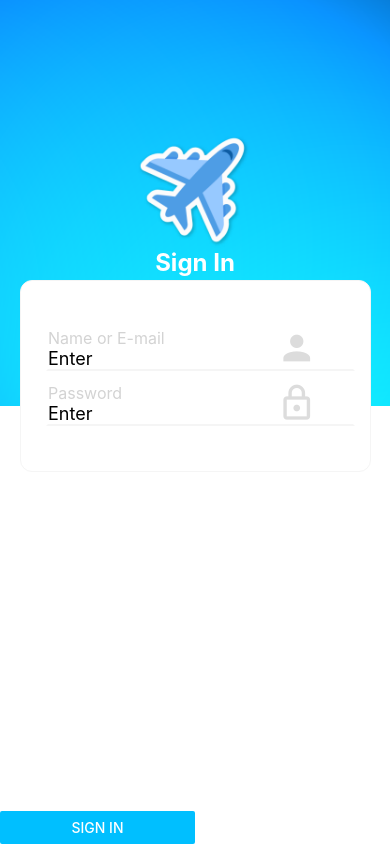
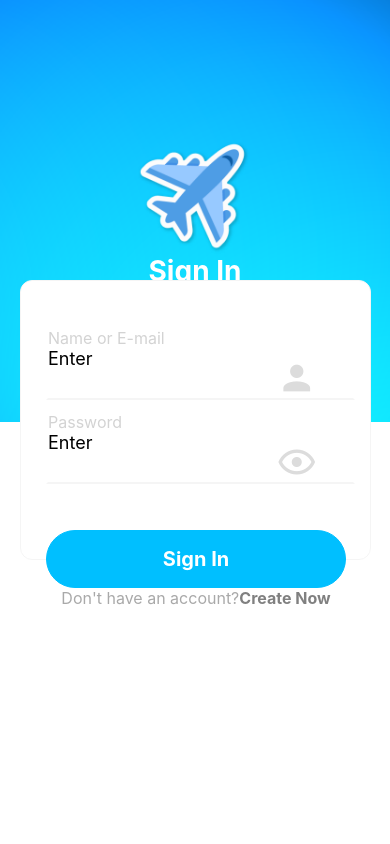
Before and after one commit to harishaharidas/project-02-travel-app, a React Native app: screen / in a window 390 px wide. Built offline with nearby package versions, Linux system fonts and the light colour scheme.

Commit message:
Travel app- completed 1st page

```diff
--- a/App.js
+++ b/App.js
@@ -8,7 +8,7 @@
  */
 
 import React, { Component } from 'react';
-import { StyleSheet, KeyboardAvoidingView, Text, View, Image, ImageBackground, StatusBar } from 'react-native';
+import { StyleSheet, KeyboardAvoidingView, Text, View, Image, ImageBackground, StatusBar, ScrollView, TouchableOpacity } from 'react-native';
 
 import appIcon from './src/Images/icon.jpg';
 import backgroundImage from './src/Images/background.jpg';
@@ -25,31 +25,32 @@ export default class App extends Component {
 
   render() {
     return (
-      <KeyboardAvoidingView style={styles.container}>
+      <View style={styles.container}>
         <StatusBar backgroundColor="transparent" translucent />
+        <ScrollView contentContainerStyle={{ flex: 1 }}>
           <View style={styles.header}>
             <ImageBackground source={backgroundImage}
               style={{ width: '100%', height: '100%', alignItems: 'center', justifyContent: 'center' }}>
               <Image source={appIcon}
                 style={{ width: 120, height: 120 }} />
-            <Text style={{ color: 'white', fontSize: 24, fontWeight: 'bold' }}>Sign In</Text>
+              <Text style={{ color: 'white', fontSize: 28, fontWeight: 'bold' }}>Sign In</Text>
             </ImageBackground>
           </View>
-
           <View style={styles.main}>
           </View>
-
           <View style={styles.inputContainer}>
             <View style={styles.firstInput}>
               <InputItem
                 contentInput="Name or E-mail"
                 icon="account"
+                check={false}
               />
             </View>
             <View style={styles.secondInput}>
               <InputItem
                 contentInput="Password"
-              icon="lock-outline"
+                icon="eye-outline"
+                check={true}
               />
             </View>
           </View>
@@ -57,10 +58,22 @@ export default class App extends Component {
           <View style={styles.sub}>
             <AddButton
               buttonName="Sign In"
+              buttonWidth='300'
             />
+            <View style={{ flexDirection: 'row' }}>
+              <Text style={{ color: '#A9A9A9', fontSize: 16 }}>Don't have an account?
+              </Text>
+              <TouchableOpacity>
+                <Text style={{ color: '#808080', fontSize: 16, fontWeight: 'bold' }}>
+                  Create Now
+              </Text>
+              </TouchableOpacity>
+
             </View>
 
-      </KeyboardAvoidingView>
+          </View>
+        </ScrollView>
+      </View>
     );
   }
 }
@@ -68,33 +81,31 @@ export default class App extends Component {
 const styles = StyleSheet.create({
   container: {
     flex: 1,
-    // justifyContent: 'center',
+
     backgroundColor: 'white',
   },
   header: {
     flex: 1,
     width: '100%',
 
-    // alignItems: 'center',
-    // justifyContent: 'center',
-    // backgroundColor: '#00BFFF',
   },
   main: {
     flex: 1,
-    alignItems: 'center'
+    alignItems: 'center',
+
   },
   inputContainer: {
     width: "90%",
-    // flex: 5,
+    flex: 1,
     position: "absolute",
     backgroundColor: 'white',
     borderColor: '#F5F5F5',
-    borderWidth: 0.5,
+    borderWidth: 1,
     borderRadius: 12,
     margin: 20,
     marginTop: 280,
     padding: 20,
-    paddingBottom: 40,
+    paddingBottom: 70,
     paddingTop: 40,
   },
   firstInput: {
@@ -111,7 +122,11 @@ const styles = StyleSheet.create({
     margin: 5
   },
   sub: {
-    justifyContent: 'center'
+    alignItems: 'center',
+    position: "absolute",
+    marginTop: 530,
+    width: "80%",
+    marginLeft: 40,
   }
 
 });
--- a/src/componets/AddButton/AddButton.js
+++ b/src/componets/AddButton/AddButton.js
@@ -1,17 +1,16 @@
 import React, { Component } from 'react';
-import { Button, StyleSheet, View } from 'react-native';
+import { Text, StyleSheet, TouchableOpacity } from 'react-native';
 
 class AddButton extends Component {
 
     render() {
 
         return (
-            <View style={styles.buttonContent}>
-                <Button
-                    title={this.props.buttonName}
-                    color="#00BFFF"
-                />
-            </View>
+            <TouchableOpacity>
+                <Text style={[styles.buttonContent]}>
+                    {this.props.buttonName}
+                </Text>
+            </TouchableOpacity>
         );
     }
 }
@@ -19,13 +18,15 @@ const styles = StyleSheet.create({
     buttonContent: {
         textAlign: "center",
         color: 'white',
-        fontSize: 24,
+        fontSize: 20,
         fontWeight: 'bold',
-        width:"50%",
-        // paddinig:15,
-        justifyContent: 'center',
-    }
-
+        padding: 16,
+        width: 300,
+        borderColor: "#00BFFF",
+        borderWidth: 1,
+        backgroundColor: "#00BFFF",
+        borderRadius: 32
+    },
 });
 
 export default AddButton;
--- a/src/componets/InputItem/InputItem.js
+++ b/src/componets/InputItem/InputItem.js
@@ -21,9 +21,10 @@ class InputItem extends Component {
                 <View style={styles.nameInput}>
                     <Text style={{ color: '#D3D3D3', fontSize: 16 }}>{this.props.contentInput}</Text>
                     <TextInput
-                        style={{ width: "100%", fontSize: 18 }}
+                        style={{ width: "100%", fontSize: 18}}
                         placeholder="Enter"
                         value={this.state.conent}
+                        secureTextEntry={this.props.check}
                         onChangeText={this.contentHandler}
                     />
                 </View>
@@ -48,10 +49,12 @@ const styles = StyleSheet.create({
         backgroundColor: 'white',
     },
     nameInput: {
-        flex: 3
+        flex: 3,
+
     },
     inputIcon: {
-        flex: 1
+        flex: 1,
+        paddingTop:30
     }
 });
 
```
Lines whose indentation alone changed are shown as unchanged.
